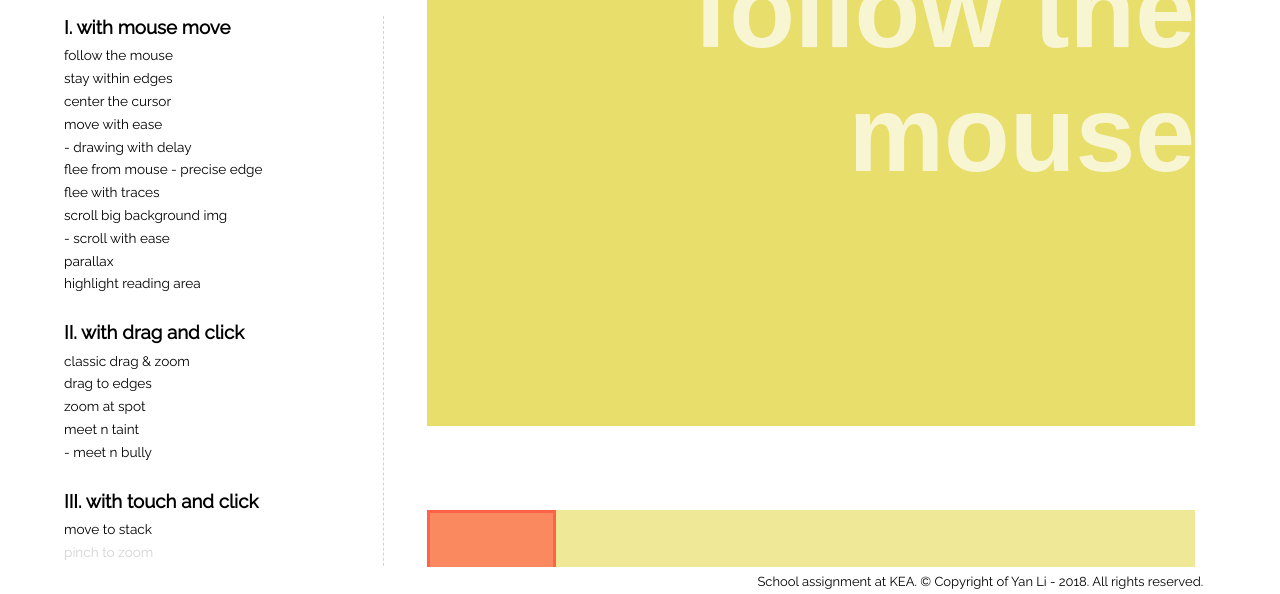
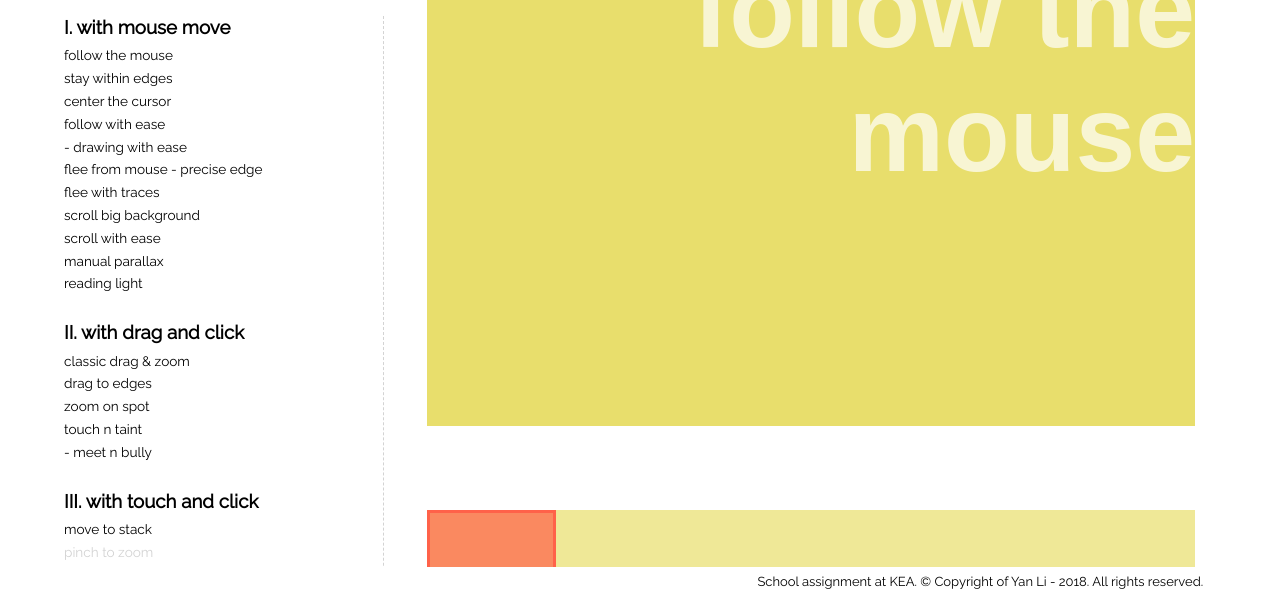
Before and after one commit to xiaobaoxixi/play-with-mouse, a plain HTML site: page index.html in a window 1280 px wide. Shown: the part 204-798 px from the top of the page. Drawn offline with Linux system fonts and the light colour scheme; a web font is replaced by a local one.

Commit message:
changed some desc in li

```diff
--- a/index.html
+++ b/index.html
@@ -20,21 +20,21 @@
             <li>follow the mouse</li>
             <li>stay within edges</li>
             <li>center the cursor</li>
-            <li>move with ease</li>
-            <li> - drawing with delay</li>
+            <li>follow with ease</li>
+            <li> - drawing with ease</li>
             <li>flee from mouse - precise edge</li>
             <li>flee with traces</li>
-            <li>scroll big background img</li>
-            <li> - scroll with ease</li>
-            <li>parallax</li>
-            <li>highlight reading area</li>
+            <li>scroll big background</li>
+            <li>scroll with ease</li>
+            <li>manual parallax</li>
+            <li>reading light</li>
         </ul>
         <ul class="group2">
             <h3>II. with drag and click</h3>
             <li>classic drag & zoom</li>
             <li>drag to edges</li>
-            <li>zoom at spot</li>
-            <li>meet n taint</li>
+            <li>zoom on spot</li>
+            <li>touch n taint</li>
             <li>- meet n bully</li>
         </ul>
         <ul class="group3">
--- a/meet-n-taint.html
+++ b/meet-n-taint.html
@@ -5,7 +5,7 @@
     <meta charset="UTF-8">
     <meta name="viewport" content="width=device-width, initial-scale=1.0">
     <meta http-equiv="X-UA-Compatible" content="ie=edge">
-    <title>meet n taint</title>
+    <title>touch n taint</title>
     <style>
         * {
             padding: 0;
```
